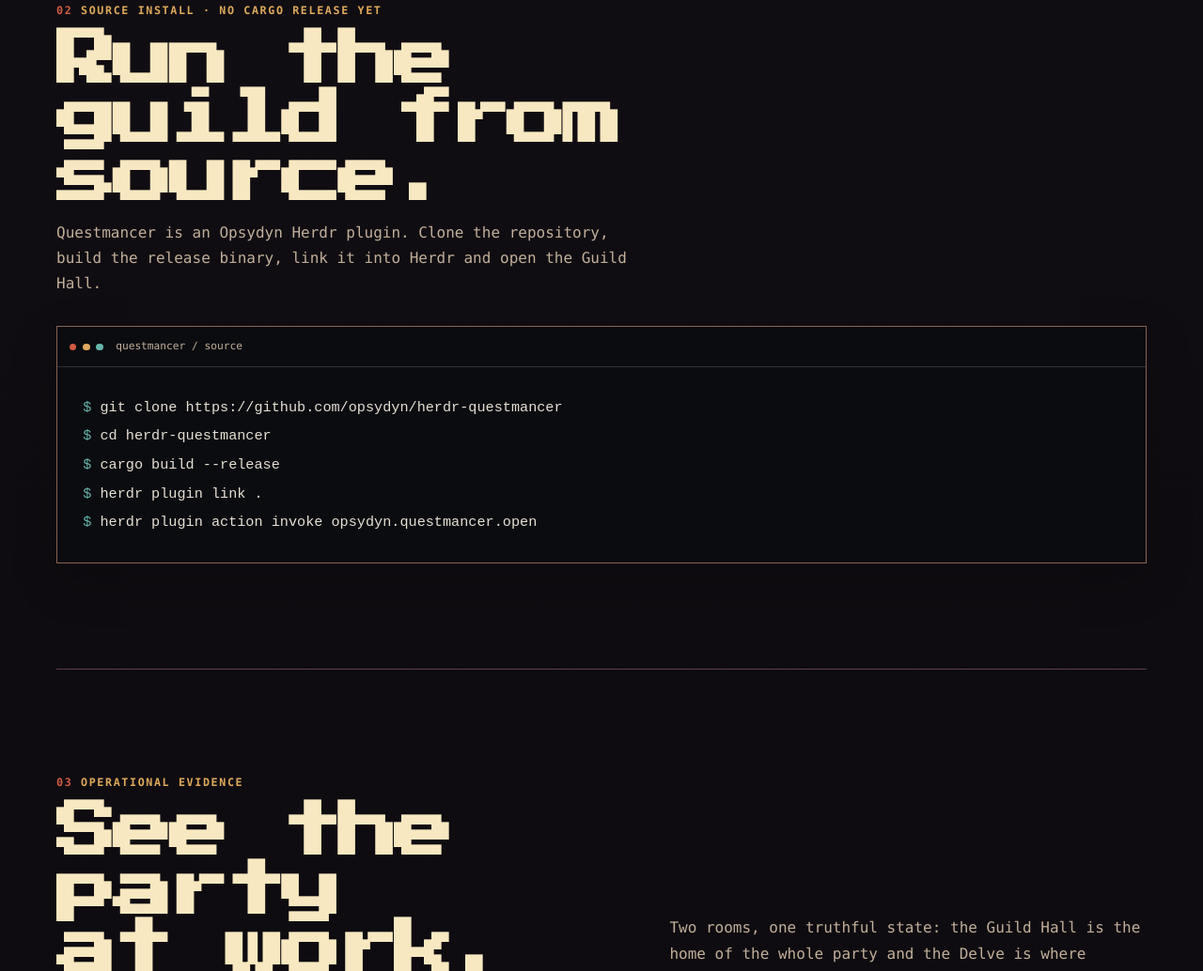
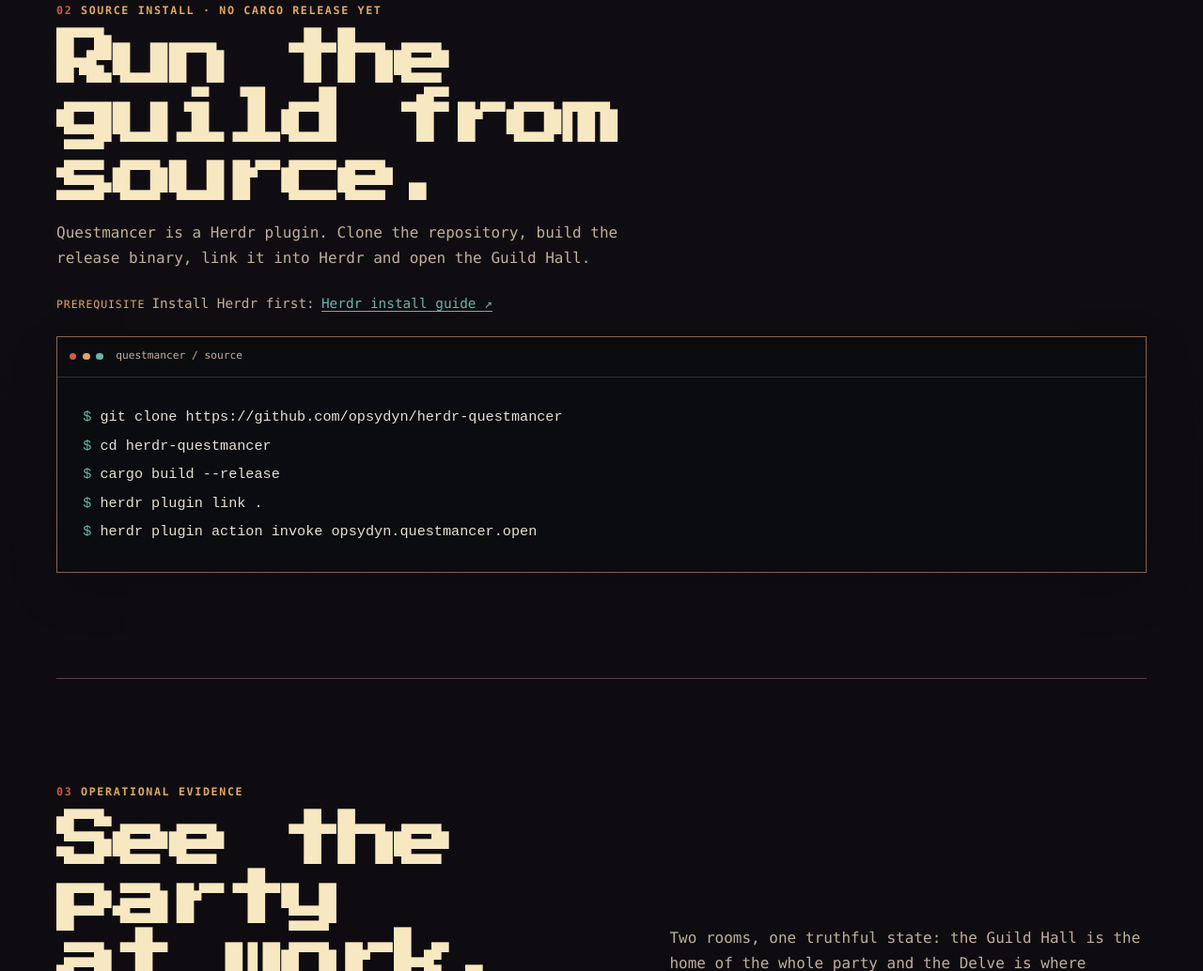
Before and after one commit to opsydyn/herdr-questmancer, an Astro site in the folder site/: page / in a window 1280 px wide. Shown: the part 2290-3324 px from the top of the page at 94% size. Built offline with nearby package versions, Linux system fonts and the light colour scheme; Astro itself is replaced by a stand-in of ours; a web font is replaced by a local one.

Commit message:
docs: add Herdr install prerequisite

```diff
--- a/site/src/components/InstallWorkbench.astro
+++ b/site/src/components/InstallWorkbench.astro
@@ -3,10 +3,17 @@
     <p class="section-kicker"><span aria-hidden="true">02</span> Source install · no Cargo release yet</p>
     <h2 id="install-title">Run the guild from source.</h2>
     <p>
-      Questmancer is an Opsydyn Herdr plugin. Clone the repository, build the
+      Questmancer is a Herdr plugin. Clone the repository, build the
       release binary, link it into Herdr and open the Guild Hall.
     </p>
   </div>
+  <p class="install-prerequisite">
+    <span class="install-prerequisite-label">Prerequisite</span>
+    Install Herdr first:
+    <a href="https://herdr.dev/docs/install/" target="_blank" rel="noreferrer">
+      Herdr install guide <span aria-hidden="true">↗</span>
+    </a>
+  </p>
   <div class="terminal" aria-label="Questmancer source installation commands">
     <div class="terminal-bar" aria-hidden="true">
       <span class="terminal-dot"></span><span class="terminal-dot"></span><span class="terminal-dot"></span>
--- a/site/src/styles/global.css
+++ b/site/src/styles/global.css
@@ -374,6 +374,35 @@ figcaption span {
   justify-self: end;
 }
 
+.install-prerequisite {
+  display: flex;
+  flex-wrap: wrap;
+  align-items: baseline;
+  gap: 0.2rem 0.45rem;
+  margin: -0.5rem 0 1.4rem;
+  color: var(--muted);
+  font-size: 0.9rem;
+  line-height: 1.6;
+}
+
+.install-prerequisite-label {
+  color: var(--gold);
+  font-size: 0.72rem;
+  letter-spacing: 0.08em;
+  text-transform: uppercase;
+}
+
+.install-prerequisite a {
+  color: var(--teal);
+  text-decoration: underline;
+  text-underline-offset: 0.2em;
+}
+
+.install-prerequisite a:hover,
+.install-prerequisite a:focus-visible {
+  color: var(--paper);
+}
+
 .terminal {
   overflow: hidden;
   border: 1px solid var(--line-bright);
```
Also changed, not shown: site/scripts/content-contract.test.mjs (+3 -0 lines).
